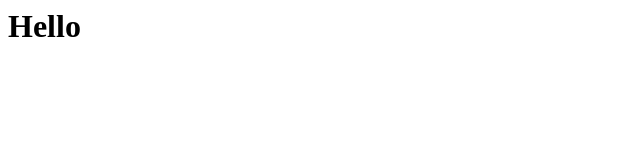
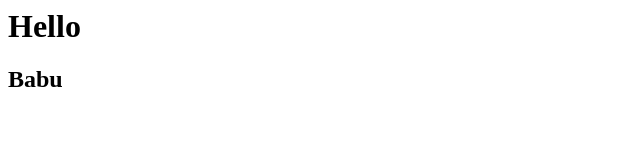
Before and after one commit to Biswajit94/git-repository, a plain HTML site: page contact.html in a window 1280 px wide. Shown: the full height of the page, 0-640 px from the left. Drawn offline with Linux system fonts and the light colour scheme.

Commit message:
skipped staging area

```diff
--- a/contact.html
+++ b/contact.html
@@ -4,5 +4,6 @@
     </head>
     <body>
         <h1>Hello</h1>
+        <h2>Babu</h2>
     </body>
 </html>
```
